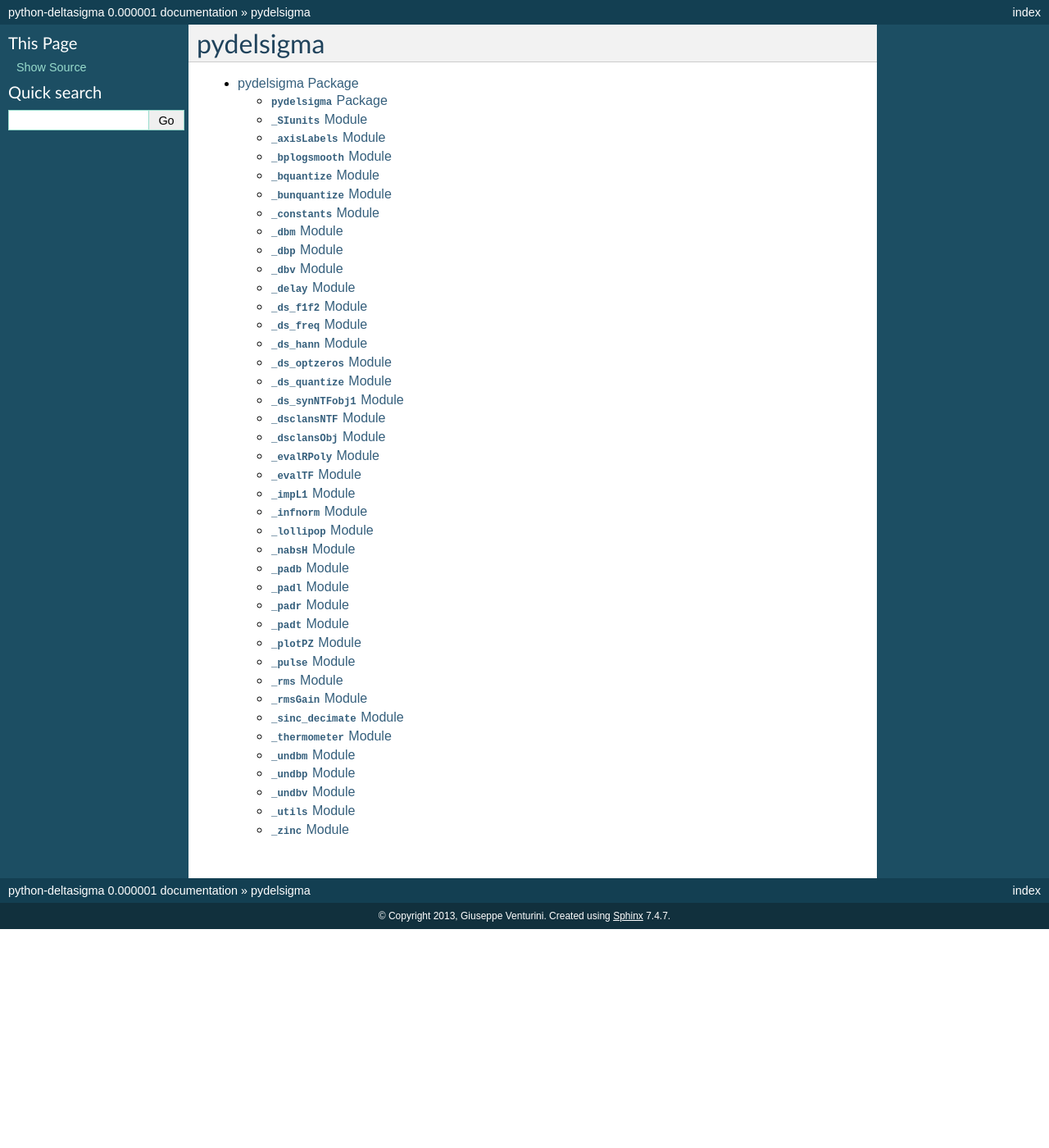
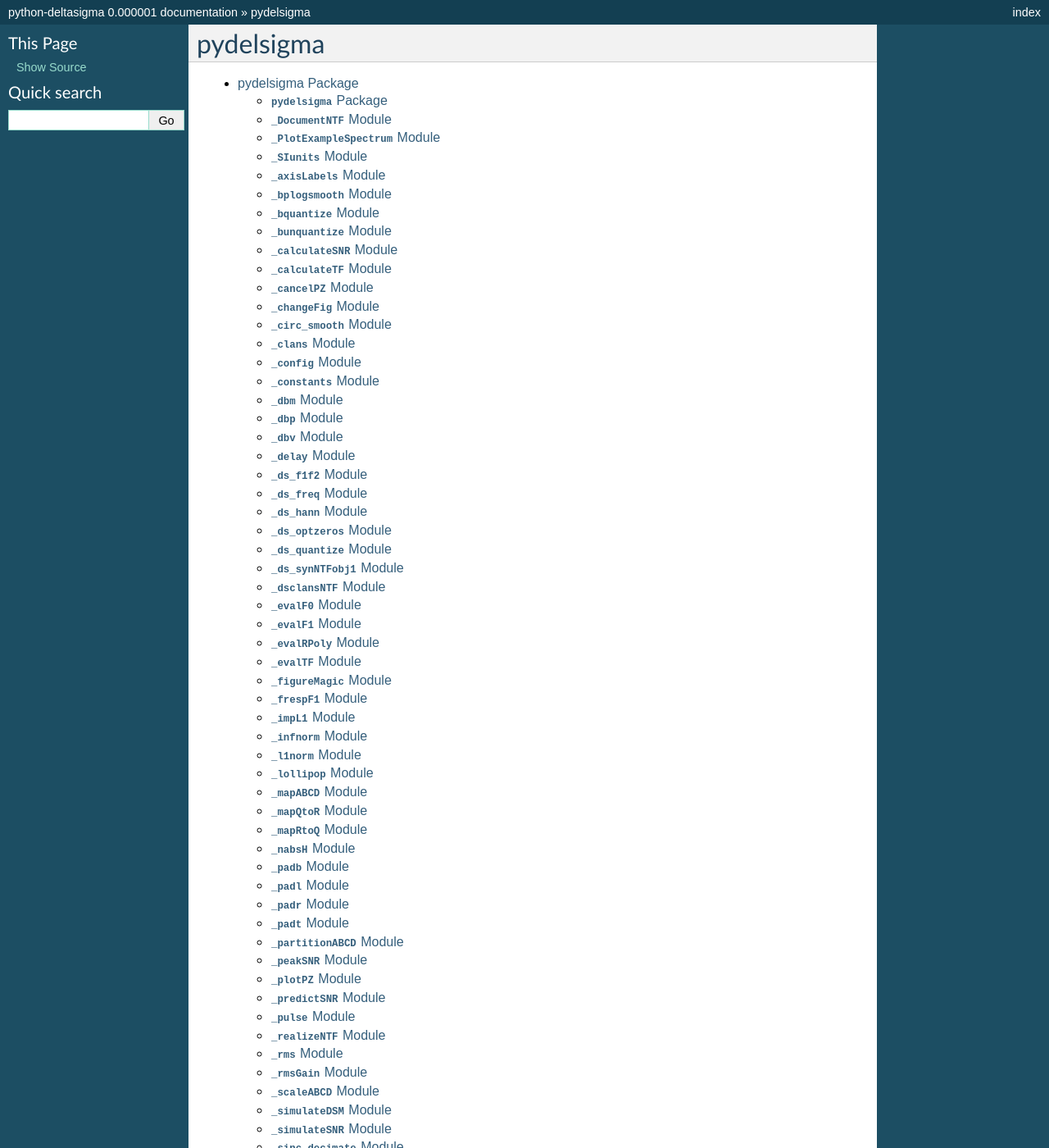
Before and after one commit to ggventurini/python-deltasigma, a Sphinx documentation site: the page built from doc/modules.rst, in a window 1280 px wide and 1400 px high. Shown: the whole window at 82% size. Built offline with Sphinx 7.4.7, drawn with Linux system fonts in a browser that asks for light colours; formulas are drawn with MathJax 3; some of the changed text lies outside the part shown.

Commit message:
Updated doc

```diff
--- a/doc/pydelsigma.rst
+++ b/doc/pydelsigma.rst
@@ -5,6 +5,22 @@ pydelsigma Package
 -------------------------
 
 .. automodule:: pydelsigma.__init__
+    :members:
+    :undoc-members:
+    :show-inheritance:
+
+:mod:`_DocumentNTF` Module
+--------------------------
+
+.. automodule:: pydelsigma._DocumentNTF
+    :members:
+    :undoc-members:
+    :show-inheritance:
+
+:mod:`_PlotExampleSpectrum` Module
+----------------------------------
+
+.. automodule:: pydelsigma._PlotExampleSpectrum
     :members:
     :undoc-members:
     :show-inheritance:
@@ -45,6 +61,62 @@ pydelsigma Package
 --------------------------
 
 .. automodule:: pydelsigma._bunquantize
+    :members:
+    :undoc-members:
+    :show-inheritance:
+
+:mod:`_calculateSNR` Module
+---------------------------
+
+.. automodule:: pydelsigma._calculateSNR
+    :members:
+    :undoc-members:
+    :show-inheritance:
+
+:mod:`_calculateTF` Module
+--------------------------
+
+.. automodule:: pydelsigma._calculateTF
+    :members:
+    :undoc-members:
+    :show-inheritance:
+
+:mod:`_cancelPZ` Module
+-----------------------
+
+.. automodule:: pydelsigma._cancelPZ
+    :members:
+    :undoc-members:
+    :show-inheritance:
+
+:mod:`_changeFig` Module
+------------------------
+
+.. automodule:: pydelsigma._changeFig
+    :members:
+    :undoc-members:
+    :show-inheritance:
+
+:mod:`_circ_smooth` Module
+--------------------------
+
+.. automodule:: pydelsigma._circ_smooth
+    :members:
+    :undoc-members:
+    :show-inheritance:
+
+:mod:`_clans` Module
+--------------------
+
+.. automodule:: pydelsigma._clans
+    :members:
+    :undoc-members:
+    :show-inheritance:
+
+:mod:`_config` Module
+---------------------
+
+.. automodule:: pydelsigma._config
     :members:
     :undoc-members:
     :show-inheritance:
@@ -145,10 +217,18 @@ pydelsigma Package
     :undoc-members:
     :show-inheritance:
 
-:mod:`_dsclansObj` Module
--------------------------
+:mod:`_evalF0` Module
+---------------------
 
-.. automodule:: pydelsigma._dsclansObj
+.. automodule:: pydelsigma._evalF0
+    :members:
+    :undoc-members:
+    :show-inheritance:
+
+:mod:`_evalF1` Module
+---------------------
+
+.. automodule:: pydelsigma._evalF1
     :members:
     :undoc-members:
     :show-inheritance:
@@ -169,6 +249,22 @@ pydelsigma Package
     :undoc-members:
     :show-inheritance:
 
+:mod:`_figureMagic` Module
+--------------------------
+
+.. automodule:: pydelsigma._figureMagic
+    :members:
+    :undoc-members:
+    :show-inheritance:
+
+:mod:`_frespF1` Module
+----------------------
+
+.. automodule:: pydelsigma._frespF1
+    :members:
+    :undoc-members:
+    :show-inheritance:
+
 :mod:`_impL1` Module
 --------------------
 
@@ -185,10 +281,42 @@ pydelsigma Package
     :undoc-members:
     :show-inheritance:
 
+:mod:`_l1norm` Module
+---------------------
+
+.. automodule:: pydelsigma._l1norm
+    :members:
+    :undoc-members:
+    :show-inheritance:
+
 :mod:`_lollipop` Module
 -----------------------
 
 .. automodule:: pydelsigma._lollipop
+    :members:
+    :undoc-members:
+    :show-inheritance:
+
+:mod:`_mapABCD` Module
+----------------------
+
+.. automodule:: pydelsigma._mapABCD
+    :members:
+    :undoc-members:
+    :show-inheritance:
+
+:mod:`_mapQtoR` Module
+----------------------
+
+.. automodule:: pydelsigma._mapQtoR
+    :members:
+    :undoc-members:
+    :show-inheritance:
+
+:mod:`_mapRtoQ` Module
+----------------------
+
+.. automodule:: pydelsigma._mapRtoQ
     :members:
     :undoc-members:
     :show-inheritance:
@@ -233,6 +361,22 @@ pydelsigma Package
     :undoc-members:
     :show-inheritance:
 
+:mod:`_partitionABCD` Module
+----------------------------
+
+.. automodule:: pydelsigma._partitionABCD
+    :members:
+    :undoc-members:
+    :show-inheritance:
+
+:mod:`_peakSNR` Module
+----------------------
+
+.. automodule:: pydelsigma._peakSNR
+    :members:
+    :undoc-members:
+    :show-inheritance:
+
 :mod:`_plotPZ` Module
 ---------------------
 
@@ -241,10 +385,26 @@ pydelsigma Package
     :undoc-members:
     :show-inheritance:
 
+:mod:`_predictSNR` Module
+-------------------------
+
+.. automodule:: pydelsigma._predictSNR
+    :members:
+    :undoc-members:
+    :show-inheritance:
+
 :mod:`_pulse` Module
 --------------------
 
 .. automodule:: pydelsigma._pulse
+    :members:
+    :undoc-members:
+    :show-inheritance:
+
+:mod:`_realizeNTF` Module
+-------------------------
+
+.. automodule:: pydelsigma._realizeNTF
     :members:
     :undoc-members:
     :show-inheritance:
@@ -265,10 +425,66 @@ pydelsigma Package
     :undoc-members:
     :show-inheritance:
 
+:mod:`_scaleABCD` Module
+------------------------
+
+.. automodule:: pydelsigma._scaleABCD
+    :members:
+    :undoc-members:
+    :show-inheritance:
+
+:mod:`_simulateDSM` Module
+--------------------------
+
+.. automodule:: pydelsigma._simulateDSM
+    :members:
+    :undoc-members:
+    :show-inheritance:
+
+:mod:`_simulateSNR` Module
+--------------------------
+
+.. automodule:: pydelsigma._simulateSNR
+    :members:
+    :undoc-members:
+    :show-inheritance:
+
 :mod:`_sinc_decimate` Module
 ----------------------------
 
 .. automodule:: pydelsigma._sinc_decimate
+    :members:
+    :undoc-members:
+    :show-inheritance:
+
+:mod:`_stuffABCD` Module
+------------------------
+
+.. automodule:: pydelsigma._stuffABCD
+    :members:
+    :undoc-members:
+    :show-inheritance:
+
+:mod:`_synthesizeNTF` Module
+----------------------------
+
+.. automodule:: pydelsigma._synthesizeNTF
+    :members:
+    :undoc-members:
+    :show-inheritance:
+
+:mod:`_synthesizeNTF0` Module
+-----------------------------
+
+.. automodule:: pydelsigma._synthesizeNTF0
+    :members:
+    :undoc-members:
+    :show-inheritance:
+
+:mod:`_synthesizeNTF1` Module
+-----------------------------
+
+.. automodule:: pydelsigma._synthesizeNTF1
     :members:
     :undoc-members:
     :show-inheritance:
```
